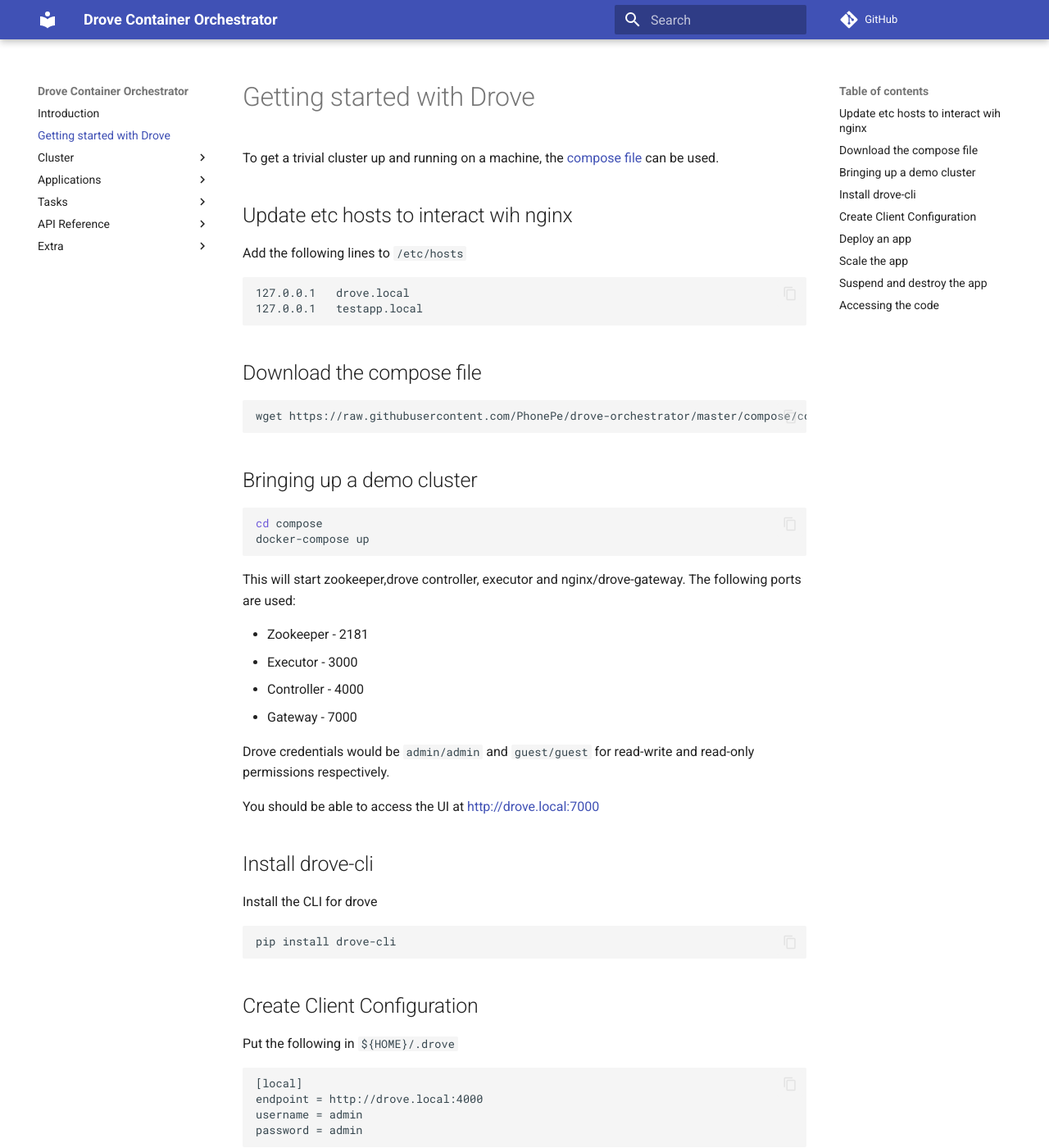
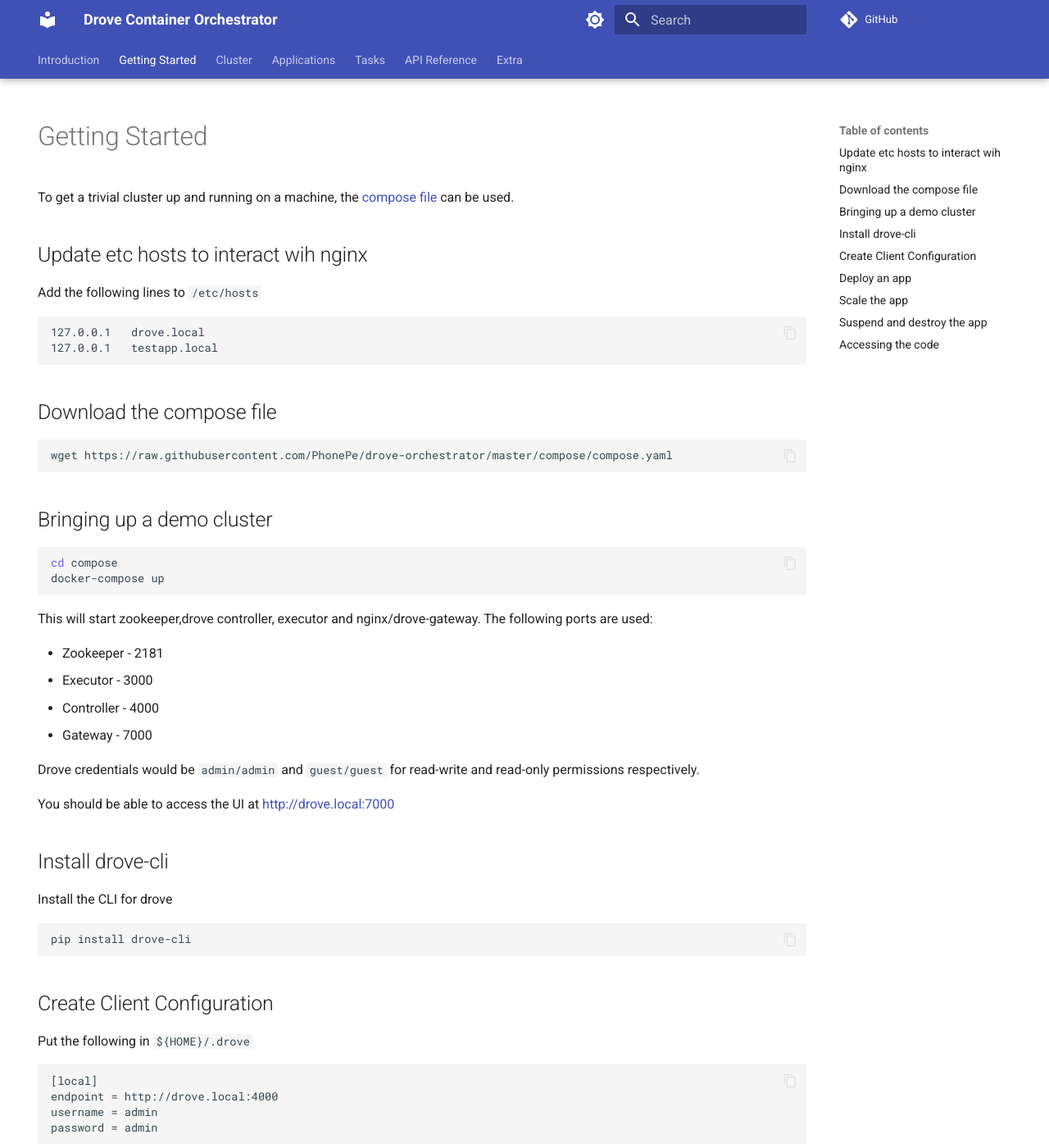
Before and after one commit to PhonePe/drove-orchestrator, an MkDocs documentation site: the page built from docs/docs/getting-started.md, in a window 1280 px wide and 1400 px high. Shown: the whole window at 82% size. Built offline with MkDocs 1.6.1 and Material for MkDocs 9.7.7, drawn with Linux system fonts in a browser that asks for light colours; plug-ins that fetch from the network failed and are left out; comment, search, counter and statistics services are not loaded; some of the changed text lies outside the part shown.

Commit message:
Support for dark mode

````diff
--- a/docs/docs/getting-started.md
+++ b/docs/docs/getting-started.md
@@ -1,4 +1,8 @@
-# Getting started with Drove
+---
+hide:
+  - navigation
+---
+# Getting Started
 
 To get a trivial cluster up and running on a machine, the [compose file](https://raw.githubusercontent.com/PhonePe/drove-orchestrator/master/compose/compose.yaml) can be used.
 
@@ -49,8 +53,15 @@
 ```
 
 ## Deploy an app
+
+Get the sample app spec:
 ```shell
-drove -c local apps create sample/test_app.json
+wget https://raw.githubusercontent.com/PhonePe/drove-cli/master/sample/test_app.json
+```
+
+Now deploy the app.
+```shell
+drove -c local apps create test_app.json
 ```
 
 ## Scale the app
--- /dev/null
+++ b/docs/docs/stylesheets/extra.css
@@ -0,0 +1,4 @@
+/* Dark mode */
+[data-md-color-scheme="slate"] img {
+    background-color: lightgray;
+}
--- a/docs/mkdocs.yml
+++ b/docs/mkdocs.yml
@@ -6,13 +6,58 @@
   name: material
   features:
     - navigation.tracking
+    - navigation.path
+    - navigation.tabs
+    - navigation.tabs.sticky
+    # - navigation.sections
     - content.code.copy
     - content.code.annotate
-    # - navigation.expand
+    - navigation.expand
+    - toc.follow
+    - navigation.top
+    - search.suggest
+    - search.highlight
+    - search.share
+
+  palette:
+
+        # Palette toggle for light mode
+    - media: "(prefers-color-scheme: light)"
+      scheme: default
+
+      toggle:
+        icon: material/brightness-7
+        name: Switch to dark mode
+
+    # Palette toggle for automatic mode
+    - media: "(prefers-color-scheme)"
+      toggle:
+        icon: material/brightness-auto
+        name: Switch to light mode
+
+
+    # Palette toggle for dark mode
+    - media: "(prefers-color-scheme: dark)"
+      scheme: slate
+      toggle:
+        icon: material/brightness-4
+        name: Switch to system preference
 plugins:
   - glightbox
   - search
   - awesome-pages
+  - privacy:
+      enabled: true
+      cache: true
+      cache_dir: .cache/plugins/privacy
+      assets: true
+      assets_fetch: true
+      assets_fetch_dir: assets/external
+      links: true
+      links_noopener: true
+  - offline:
+     enabled: true
+copyright: "Copyright &copy; 2024  PhonePe India Pvt Ltd"
 
 markdown_extensions:
   - toc:
@@ -36,3 +81,6 @@
         - name: mermaid
           class: mermaid
           format: !!python/name:pymdownx.superfences.fence_code_format
+
+extra_css:
+  - stylesheets/extra.css
````
Also changed, not shown: docs/docs/cluster/cluster.md (+1 -1 lines), docs/docs/index.md (+4 -0 lines), docs/docs/images/cluster.png (added), 1 other file.
